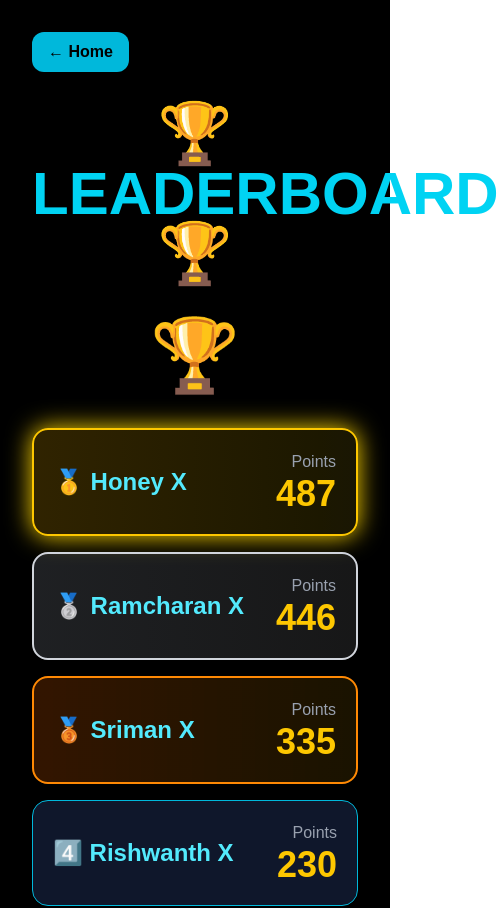
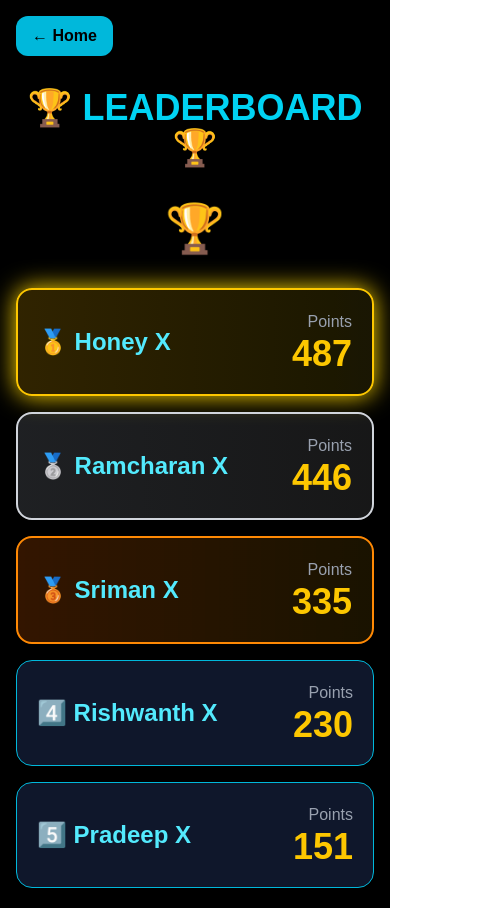
Before and after one commit to John-snow18/womens-t20-fantasy, a Next.js app: page /leaderboard in a window 390 px wide. Shown: the top 908 px of the page, 499 px wide, since content can reach past the window. Built offline with nearby package versions, Linux system fonts and the light colour scheme.

Commit message:
Fix mobile leaderboard

```diff
--- a/src/app/leaderboard/page.tsx
+++ b/src/app/leaderboard/page.tsx
@@ -57,7 +57,7 @@ const teamLeaderboard = Object.entries(teamsData)
   .sort((a, b) => b.points - a.points);
 
   return (
-    <main className="min-h-screen bg-black text-white p-8">
+    <main className="min-h-screen bg-black text-white p-4 md:p-8 overflow-x-hidden">
       <div className="max-w-4xl mx-auto">
         <Link
           href="/"
@@ -70,7 +70,7 @@ const teamLeaderboard = Object.entries(teamsData)
   initial={{ opacity: 0, scale: 0.5 }}
   animate={{ opacity: 1, scale: 1 }}
   transition={{ duration: 0.8 }}
-  className="text-6xl font-bold text-cyan-400 text-center mb-10"
+  className="text-4xl sm:text-5xl md:text-6xl font-bold text-cyan-400 text-center mb-10 break-words"
 >
   🏆 LEADERBOARD 🏆
 </motion.h1>
@@ -80,7 +80,7 @@ const teamLeaderboard = Object.entries(teamsData)
     duration: 2,
     repeat: Infinity,
   }}
-  className="text-center text-7xl mb-8"
+  className="text-center text-5xl md:text-7xl mb-8"
 >
   🏆
 </motion.div>
```
